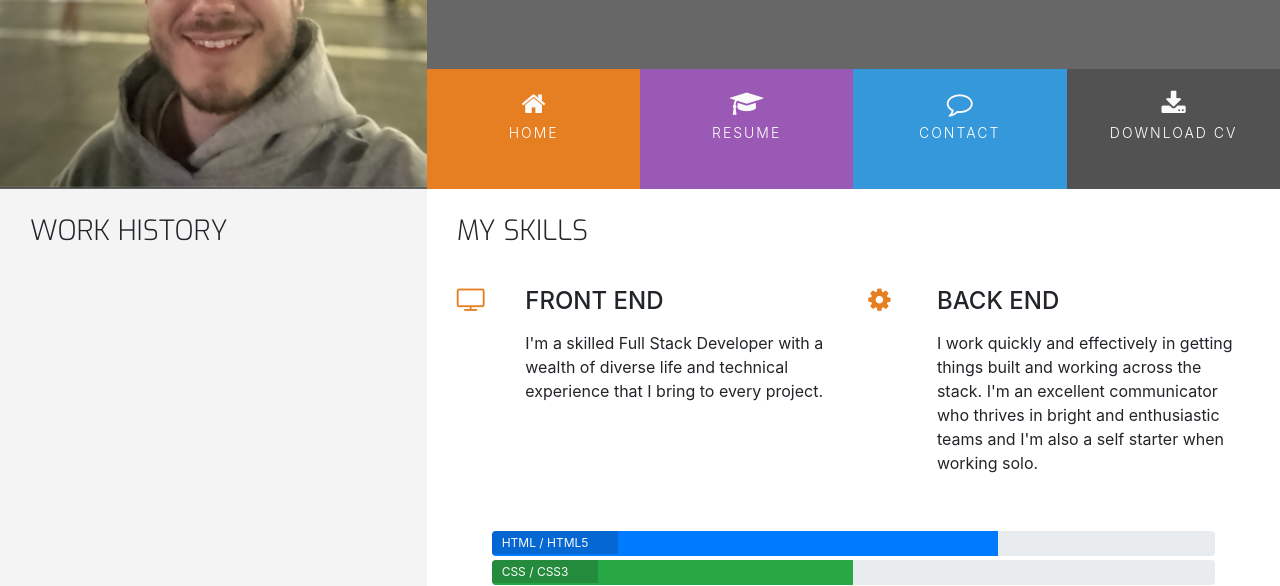
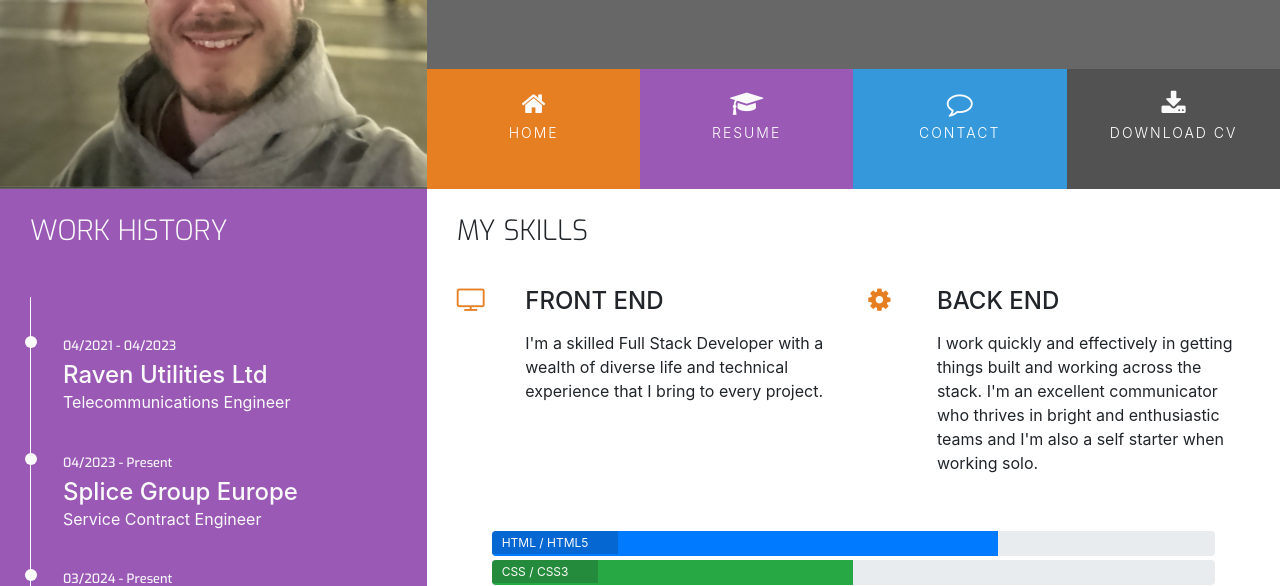
Before and after one commit to James-Burch/resume-bootstrap, a plain HTML site: page resume.html in a window 1280 px wide. Shown: the part 180-766 px from the top of the page. Drawn offline with nearby package versions, Linux system fonts and the light colour scheme.

Commit message:
Finish resume page

```diff
--- a/assets/css/style.css
+++ b/assets/css/style.css
@@ -12,6 +12,10 @@
 
 .bg-color-personal-info {
     background-color: #f4f4f4;
+}
+
+.bg-color-work-history {
+    background-color: #9b59b6;
 }
 
 .ui-menu-color-home {
@@ -29,6 +33,7 @@
 .ui-menu-color-download {
     background-color: #525252;
 }
+
 /* ----------------------------------------Special paddings/margins/text */
 
 h1,
@@ -62,6 +67,7 @@ h4 {
     float: none;
 }
 
+.history-heading,
 .section-heading {
     font-family: "Exo", sans-serif;
     font-weight: 300;
@@ -280,3 +286,51 @@ footer {
 .progress-section {
     margin: 40px 20px;
 }
+
+/* ----------------------------------------Work History */
+
+.history-heading {
+    color: #fafafa;
+    margin-bottom: 50px;
+}
+
+.timeline-item {
+    padding: 4em 2em 0em 2em;
+    position: relative;
+    color: #fafafa;
+    border-left: 1px solid;
+}
+
+.timeline-item p {
+    padding: 0;
+    margin: 0;
+}
+
+.timeline-item:before {
+    content: attr(data-dates);
+    position: absolute;
+    left: 2.5em;
+    top: 3em;
+    display: block;
+    font-family: "Exo", sans-serif;
+    font-weight: 500;
+    font-size: 0.8em;
+    padding: 0;
+    margin: 0;
+}
+
+.timeline-item:after {
+    width: 12px;
+    height: 12px;
+    display: block;
+    top: 2.4em;
+    position: absolute;
+    left: -6px;
+    border-radius: 12px;
+    content: '';
+    background: #fafafa;
+}
+
+.history-items {
+    margin-bottom: 30px;
+}
--- a/resume.html
+++ b/resume.html
@@ -53,12 +53,26 @@
     </header>
     <section class="container-fluid">
         <div class="row">
-            <div class="col-md-4 bg-color-personal-info section-column">
+            <div class="col-md-4 bg-color-work-history section-column">
                 <div class="row">
                     <div class="col-12">
-                        <h3 class="section-heading uppercase">
+                        <h3 class="history-heading uppercase">
                             Work History
                         </h3>
+                    </div>
+                </div>
+                <div class="history-items">
+                    <div class="timeline-item" data-dates="04/2021 - 04/2023">
+                        <h4>Raven Utilities Ltd</h4>
+                        <p>Telecommunications Engineer</p>
+                    </div>
+                    <div class="timeline-item" data-dates="04/2023 - Present">
+                        <h4>Splice Group Europe</h4>
+                        <p>Service Contract Engineer</p>
+                    </div>
+                    <div class="timeline-item" data-dates="03/2024 - Present">
+                        <h4>Code Institute</h4>
+                        <p>Full Stack Software Developer</p>
                     </div>
                 </div>
             </div>
```
